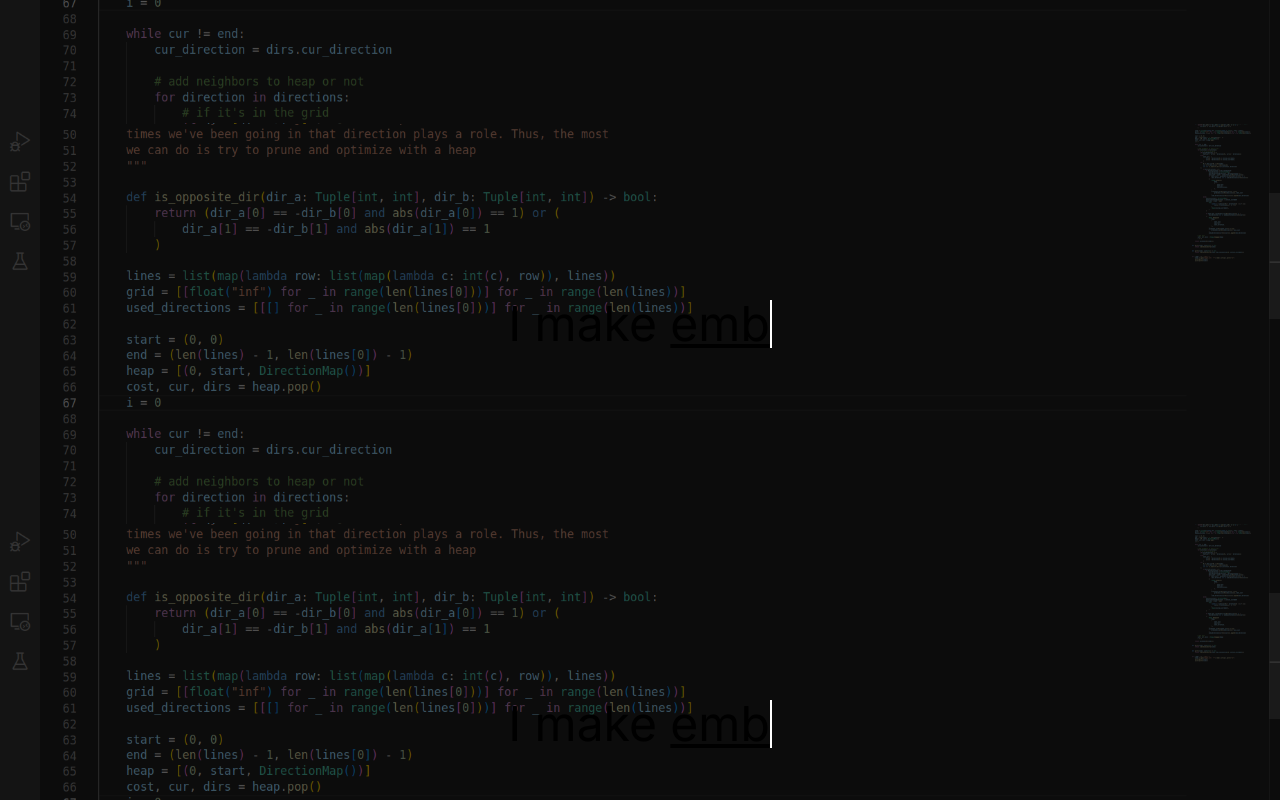
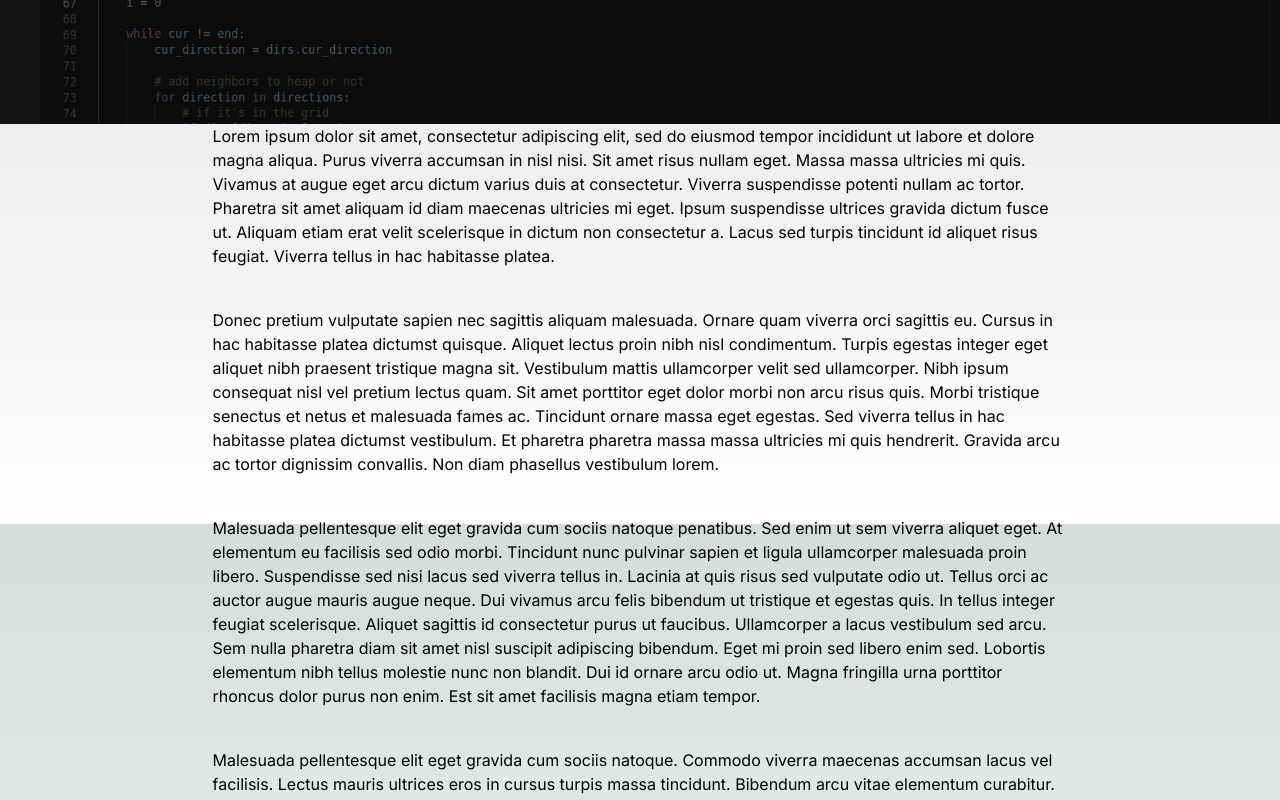
Before and after one commit to chrehall68/chrehall68.github.io, a Next.js app: page / in a window 1280 px wide. Shown: the part 340-1140 px from the top of the page. Built offline with nearby package versions, Linux system fonts and the light colour scheme.

Commit message:
refactor content as component

```diff
--- a/app/about/page.tsx
+++ b/app/about/page.tsx
@@ -1,13 +1,12 @@
 'use client'
-import { NavbarDefault } from "@/components/NavBar";
+import { Content } from "@/components/Content"
 
 export default function About() {
-    return <main className="h-screen">
-        {NavbarDefault()}
+    return <Content>
         <h1>About Me</h1>
         <p>This is a super detailed description of me. Wooh! I love details! Ideally there would
             be several paragraphs, each with an accompanying image in a style something like below:
         </p>
         <p>Text Thing BREAK Thing Text BREAK Text Thing</p>
-    </main>
+    </Content>
 }
--- a/app/page.tsx
+++ b/app/page.tsx
@@ -1,5 +1,5 @@
 'use client'
-import { NavbarDefault } from "@/components/NavBar";
+import { Content } from "@/components/Content";
 import { useEffect, useState } from "react";
 
 function UnderlinedTypeAnimation(prefix: string, items: string[], lettersPerMin: number = 500, waitMS: number = 1100, blinkMS: number = 530, blink: boolean = true) {
@@ -79,10 +79,11 @@
 }
 
 export default function Home() {
-  return <main className="h-screen">
-    {NavbarDefault()}
-    {UnderlinedTypeAnimation("I make ", ["embedded firmware", "applications", "CLI scripts", "artificial intelligence", "tomorrow's software"])}
-    {UnderlinedTypeAnimation("I make ", ["embedded firmware", "applications", "CLI scripts", "artificial intelligence", "tomorrow's software"])}
-    {UnderlinedTypeAnimation("I make ", ["embedded firmware", "applications", "CLI scripts", "artificial intelligence", "tomorrow's software"])}
-  </main>
+  return <Content pre={() => UnderlinedTypeAnimation("I make ", ["embedded firmware", "applications", "CLI scripts", "artificial intelligence", "tomorrow's software"])}>
+    <p className="pb-10">Lorem ipsum dolor sit amet, consectetur adipiscing elit, sed do eiusmod tempor incididunt ut labore et dolore magna aliqua. Purus viverra accumsan in nisl nisi. Sit amet risus nullam eget. Massa massa ultricies mi quis. Vivamus at augue eget arcu dictum varius duis at consectetur. Viverra suspendisse potenti nullam ac tortor. Pharetra sit amet aliquam id diam maecenas ultricies mi eget. Ipsum suspendisse ultrices gravida dictum fusce ut. Aliquam etiam erat velit scelerisque in dictum non consectetur a. Lacus sed turpis tincidunt id aliquet risus feugiat. Viverra tellus in hac habitasse platea.</p>
+    <p className="pb-10">Donec pretium vulputate sapien nec sagittis aliquam malesuada. Ornare quam viverra orci sagittis eu. Cursus in hac habitasse platea dictumst quisque. Aliquet lectus proin nibh nisl condimentum. Turpis egestas integer eget aliquet nibh praesent tristique magna sit. Vestibulum mattis ullamcorper velit sed ullamcorper. Nibh ipsum consequat nisl vel pretium lectus quam. Sit amet porttitor eget dolor morbi non arcu risus quis. Morbi tristique senectus et netus et malesuada fames ac. Tincidunt ornare massa eget egestas. Sed viverra tellus in hac habitasse platea dictumst vestibulum. Et pharetra pharetra massa massa ultricies mi quis hendrerit. Gravida arcu ac tortor dignissim convallis. Non diam phasellus vestibulum lorem.</p>
+    <p className="pb-10">Malesuada pellentesque elit eget gravida cum sociis natoque penatibus. Sed enim ut sem viverra aliquet eget. At elementum eu facilisis sed odio morbi. Tincidunt nunc pulvinar sapien et ligula ullamcorper malesuada proin libero. Suspendisse sed nisi lacus sed viverra tellus in. Lacinia at quis risus sed vulputate odio ut. Tellus orci ac auctor augue mauris augue neque. Dui vivamus arcu felis bibendum ut tristique et egestas quis. In tellus integer feugiat scelerisque. Aliquet sagittis id consectetur purus ut faucibus. Ullamcorper a lacus vestibulum sed arcu. Sem nulla pharetra diam sit amet nisl suscipit adipiscing bibendum. Eget mi proin sed libero enim sed. Lobortis elementum nibh tellus molestie nunc non blandit. Dui id ornare arcu odio ut. Magna fringilla urna porttitor rhoncus dolor purus non enim. Est sit amet facilisis magna etiam tempor.</p>
+    <p className="pb-10">Malesuada pellentesque elit eget gravida cum sociis natoque. Commodo viverra maecenas accumsan lacus vel facilisis. Lectus mauris ultrices eros in cursus turpis massa tincidunt. Bibendum arcu vitae elementum curabitur. Hendrerit dolor magna eget est lorem ipsum dolor. At consectetur lorem donec massa sapien faucibus et molestie ac. Mollis nunc sed id semper risus. Accumsan in nisl nisi scelerisque eu ultrices vitae auctor eu. Consectetur adipiscing elit ut aliquam purus sit amet luctus. Aliquam id diam maecenas ultricies mi eget mauris pharetra et.</p>
+    <p className="pb-10">Ut tellus elementum sagittis vitae et. Consequat id porta nibh venenatis cras sed felis eget velit. Mauris sit amet massa vitae tortor condimentum lacinia quis. Lectus proin nibh nisl condimentum id. Sit amet dictum sit amet justo donec enim diam vulputate. Et leo duis ut diam quam. Vel pharetra vel turpis nunc. Viverra suspendisse potenti nullam ac. Imperdiet sed euismod nisi porta lorem. Tincidunt lobortis feugiat vivamus at. Mi ipsum faucibus vitae aliquet. Massa sed elementum tempus egestas. Auctor elit sed vulputate mi sit.</p>
+  </Content>
 }
--- a/app/projects/page.tsx
+++ b/app/projects/page.tsx
@@ -1,9 +1,8 @@
 'use client'
-import { NavbarDefault } from "@/components/NavBar";
+import { Content } from "@/components/Content";
 
 export default function Projects() {
-    return <main className="h-screen">
-        {NavbarDefault()}
+    return <Content>
         <p>Coming Soon!</p>
-    </main>
+    </Content>
 }
--- /dev/null
+++ b/components/Content.tsx
@@ -0,0 +1,16 @@
+import React from "react";
+import { NavbarDefault } from "./NavBar";
+
+export interface ContentProps extends React.PropsWithChildren {
+    pre?(): React.JSX.Element
+}
+
+export const Content: React.FunctionComponent<ContentProps> = props => {
+    return <main className="h-screen">
+        <NavbarDefault />
+        {props.pre ? props.pre() : null}
+        <div className="mx-[16.6%]">
+            {props.children}
+        </div>
+    </main>
+}
--- a/components/NavBar.tsx
+++ b/components/NavBar.tsx
@@ -8,7 +8,7 @@
 import { HomeIcon, QuestionMarkCircleIcon, DocumentTextIcon, Bars3Icon, XMarkIcon } from "@heroicons/react/16/solid";
 import Link from "next/link";
 
-export function NavbarDefault() {
+export const NavbarDefault: React.FunctionComponent = () => {
     const [openNav, setOpenNav] = React.useState(false);
 
     React.useEffect(() => {
```
